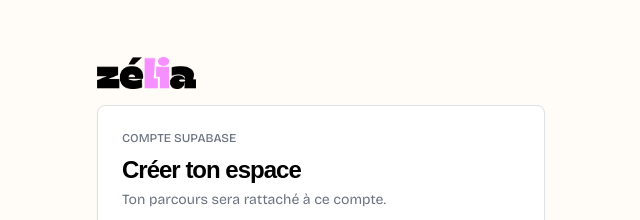
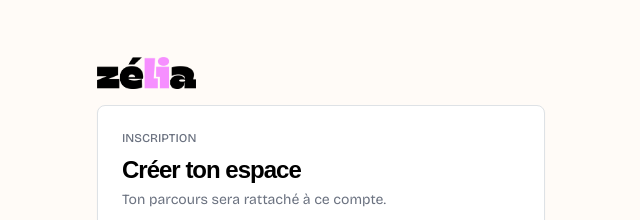
Before and after one commit to geen21/zelia, a React (Vite) app in the folder client/: page /register in a window 1280 px wide. Shown: the top 220 px of the page, without its empty margins (319-959 px from the left). Built offline with nearby package versions, Linux system fonts and the light colour scheme.

Commit message:
feat: update text in AuthCallback and Register components for clarity

```diff
--- a/client/src/pages/AuthCallback.jsx
+++ b/client/src/pages/AuthCallback.jsx
@@ -68,7 +68,7 @@ export default function AuthCallback() {
           <>
             <div className="w-10 h-10 rounded-full border-2 border-black border-t-transparent animate-spin mx-auto mb-5" />
             <h1 className="text-2xl font-semibold mb-2">{message}</h1>
-            <p className="text-sm text-text-secondary">On récupère ton compte Supabase et tes réponses.</p>
+            <p className="text-sm text-text-secondary">On récupère ton compte et tes réponses.</p>
           </>
         )}
       </div>
--- a/client/src/pages/Register.jsx
+++ b/client/src/pages/Register.jsx
@@ -159,7 +159,7 @@ export default function Register() {
 
         <div className="bg-white border border-line rounded-lg shadow-card p-4 sm:p-7">
           <div className="mb-3 sm:mb-6">
-            <p className="text-xs uppercase font-medium text-text-secondary tracking-normal mb-2">Compte Supabase</p>
+            <p className="text-xs uppercase font-medium text-text-secondary tracking-normal mb-2">Inscription</p>
             <h1 className="text-xl sm:text-2xl font-semibold leading-tight mb-1 sm:mb-2">Créer ton espace</h1>
             <p className="text-xs sm:text-sm text-text-secondary">Ton parcours sera rattaché à ce compte.</p>
           </div>
```
